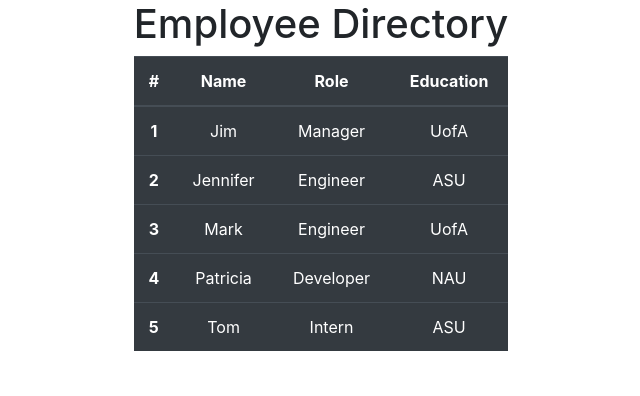
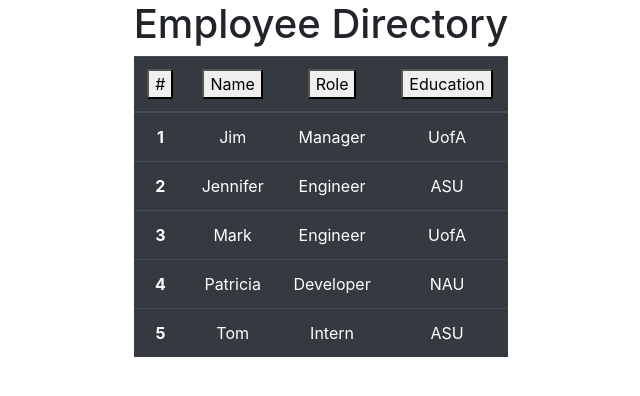
Before and after one commit to Sean-93/react-employee-directory, a React (Create React App) app in the folder employee-directory/: page / in a window 1280 px wide. Shown: the top 396 px of the page, without its empty margins (319-959 px from the left). Built offline with nearby package versions, Linux system fonts and the light colour scheme.

Commit message:
added button and on-click functionality

```diff
--- a/employee-directory/src/components/employee.js
+++ b/employee-directory/src/components/employee.js
@@ -1,4 +1,18 @@
 import React from "react";
+
+// items.sort(function(a, b) {
+//   let nameA = a.name.toUpperCase(); // ignore upper and lowercase
+//   let nameB = b.name.toUpperCase(); // ignore upper and lowercase
+//   if (nameA < nameB) {
+//     return -1;
+//   }
+//   if (nameA > nameB) {
+//     return 1;
+//   }
+
+//   // names must be equal
+//   return 0;
+// });
 
 export default function Employee(props) {
   const employee = props.employeesList.map((item, index) => {
@@ -12,6 +26,10 @@ export default function Employee(props) {
       );
     });
 
+    function ActionLink(e) {
+        e.preventDefault();
+        console.log('The link was clicked.');
+      }
 
   return (
     <div>
@@ -20,10 +38,10 @@ export default function Employee(props) {
         <table className="table table-dark">
           <thead>
             <tr>
-              <th scope="col">#</th>
-              <th scope="col">Name</th>
-              <th scope="col">Role</th>
-              <th scope="col">Education</th>
+              <th className="sort-index" scope="col"><button onClick={ActionLink}>#</button></th>
+              <th className="sort-name" scope="col"><button onClick={ActionLink}>Name</button></th>
+              <th className="sort-role"scope="col"><button onClick={ActionLink}>Role</button></th>
+              <th className="sort-education"scope="col"><button onClick={ActionLink}>Education</button></th>
             </tr>
           </thead>
           <tbody>
```
